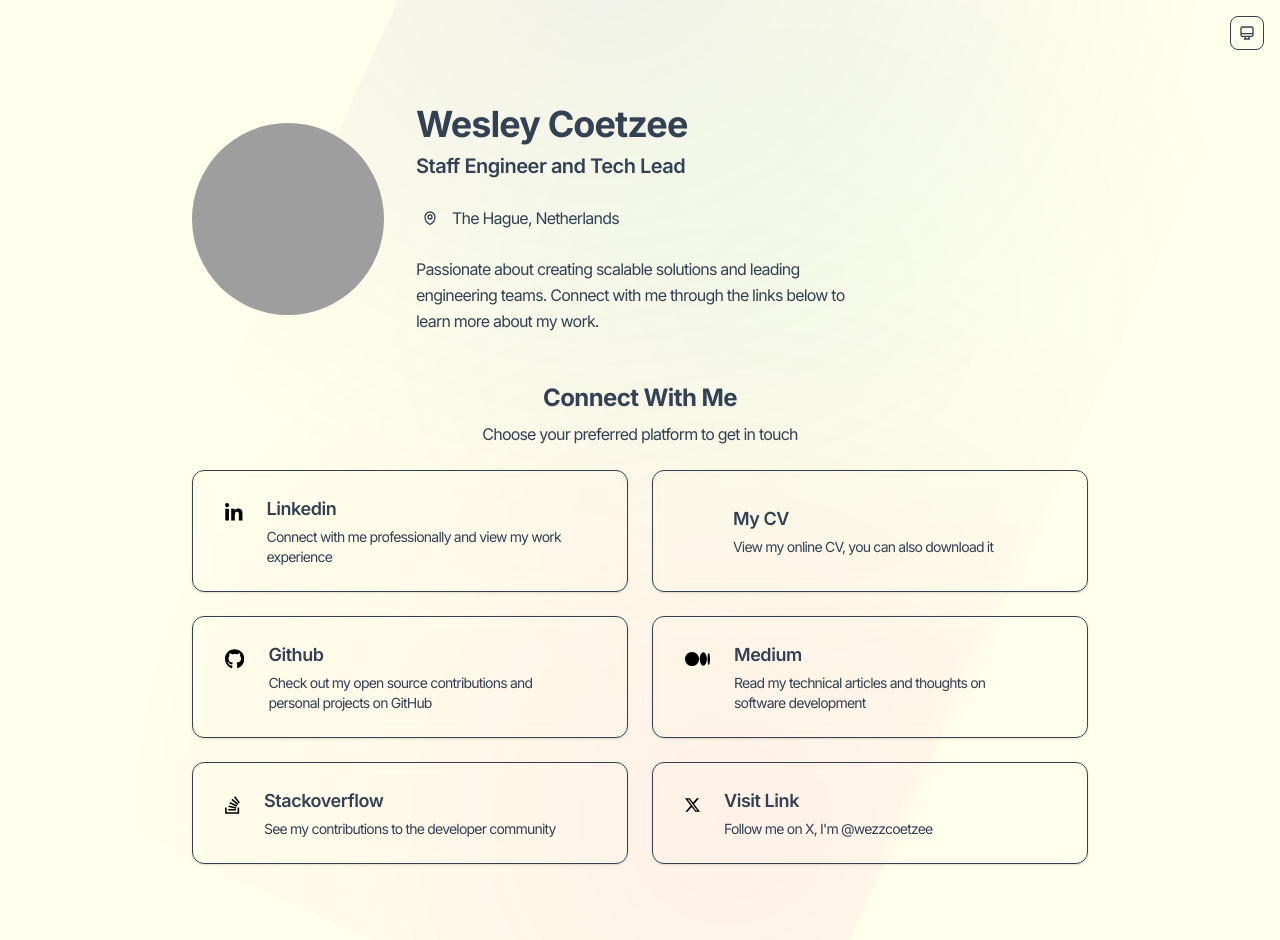
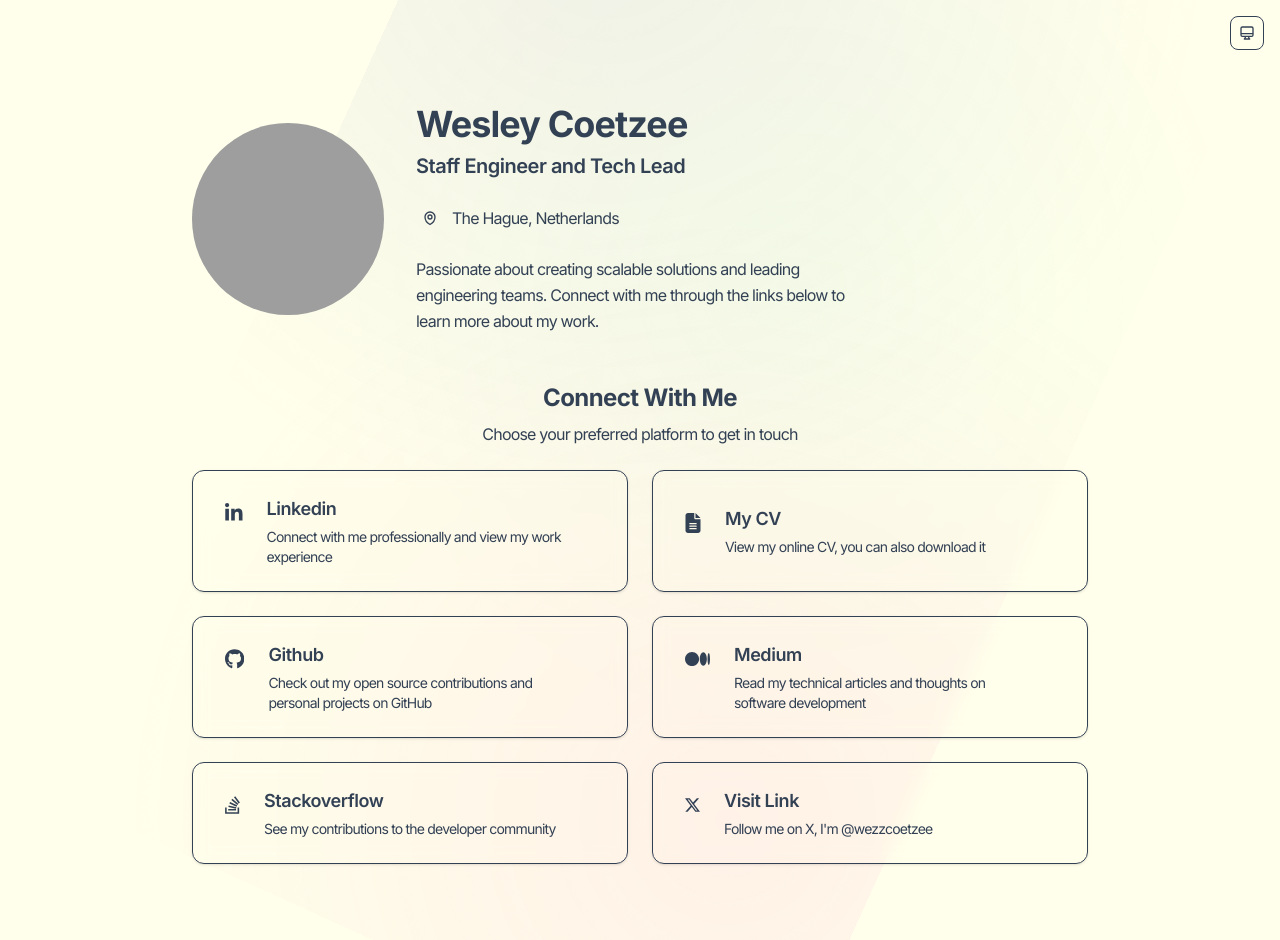
Before and after one commit to wezzcoetzee/wezzcoetzee, a Next.js app: page / in a window 1280 px wide. Shown: the top 940 px of the page. Built offline with nearby package versions, Linux system fonts and the light colour scheme; grey boxes are pictures that could not be loaded.

Commit message:
feat: dark mode for icons

```diff
--- a/src/app/page.tsx
+++ b/src/app/page.tsx
@@ -7,7 +7,7 @@ export default function Home() {
       icon: (
         <svg xmlns="http://www.w3.org/2000/svg" height="20" width="17.5" viewBox="0 0 448 512">
           <path
-            fill="black"
+            fill="currentColor"
             d="M100.3 448H7.4V148.9h92.9zM53.8 108.1C24.1 108.1 0 83.5 0 53.8a53.8 53.8 0 0 1 107.6 0c0 29.7-24.1 54.3-53.8 54.3zM447.9 448h-92.7V302.4c0-34.7-.7-79.2-48.3-79.2-48.3 0-55.7 37.7-55.7 76.7V448h-92.8V148.9h89.1v40.8h1.3c12.4-23.5 42.7-48.3 87.9-48.3 94 0 111.3 61.9 111.3 142.3V448z"
           />
         </svg>
@@ -18,7 +18,14 @@ export default function Home() {
       target: '_blank',
     },
     {
-      icon: undefined,
+      icon: (
+        <svg xmlns="http://www.w3.org/2000/svg" height="20" width="16" viewBox="0 0 384 512">
+          <path
+            fill="currentColor"
+            d="M64 0C28.7 0 0 28.7 0 64L0 448c0 35.3 28.7 64 64 64l256 0c35.3 0 64-28.7 64-64l0-288-128 0c-17.7 0-32-14.3-32-32L224 0 64 0zM256 0l0 128 128 0L256 0zM112 256l160 0c8.8 0 16 7.2 16 16s-7.2 16-16 16l-160 0c-8.8 0-16-7.2-16-16s7.2-16 16-16zm0 64l160 0c8.8 0 16 7.2 16 16s-7.2 16-16 16l-160 0c-8.8 0-16-7.2-16-16s7.2-16 16-16zm0 64l160 0c8.8 0 16 7.2 16 16s-7.2 16-16 16l-160 0c-8.8 0-16-7.2-16-16s7.2-16 16-16z"
+          />
+        </svg>
+      ),
       link: 'https://cv.wezzcoetzee.com',
       name: 'My CV',
       description: 'View my online CV, you can also download it',
@@ -28,7 +35,7 @@ export default function Home() {
       icon: (
         <svg xmlns="http://www.w3.org/2000/svg" height="20" width="19.375" viewBox="0 0 496 512">
           <path
-            fill="black"
+            fill="currentColor"
             d="M165.9 397.4c0 2-2.3 3.6-5.2 3.6-3.3 .3-5.6-1.3-5.6-3.6 0-2 2.3-3.6 5.2-3.6 3-.3 5.6 1.3 5.6 3.6zm-31.1-4.5c-.7 2 1.3 4.3 4.3 4.9 2.6 1 5.6 0 6.2-2s-1.3-4.3-4.3-5.2c-2.6-.7-5.5 .3-6.2 2.3zm44.2-1.7c-2.9 .7-4.9 2.6-4.6 4.9 .3 2 2.9 3.3 5.9 2.6 2.9-.7 4.9-2.6 4.6-4.6-.3-1.9-3-3.2-5.9-2.9zM244.8 8C106.1 8 0 113.3 0 252c0 110.9 69.8 205.8 169.5 239.2 12.8 2.3 17.3-5.6 17.3-12.1 0-6.2-.3-40.4-.3-61.4 0 0-70 15-84.7-29.8 0 0-11.4-29.1-27.8-36.6 0 0-22.9-15.7 1.6-15.4 0 0 24.9 2 38.6 25.8 21.9 38.6 58.6 27.5 72.9 20.9 2.3-16 8.8-27.1 16-33.7-55.9-6.2-112.3-14.3-112.3-110.5 0-27.5 7.6-41.3 23.6-58.9-2.6-6.5-11.1-33.3 2.6-67.9 20.9-6.5 69 27 69 27 20-5.6 41.5-8.5 62.8-8.5s42.8 2.9 62.8 8.5c0 0 48.1-33.6 69-27 13.7 34.7 5.2 61.4 2.6 67.9 16 17.7 25.8 31.5 25.8 58.9 0 96.5-58.9 104.2-114.8 110.5 9.2 7.9 17 22.9 17 46.4 0 33.7-.3 75.4-.3 83.6 0 6.5 4.6 14.4 17.3 12.1C428.2 457.8 496 362.9 496 252 496 113.3 383.5 8 244.8 8zM97.2 352.9c-1.3 1-1 3.3 .7 5.2 1.6 1.6 3.9 2.3 5.2 1 1.3-1 1-3.3-.7-5.2-1.6-1.6-3.9-2.3-5.2-1zm-10.8-8.1c-.7 1.3 .3 2.9 2.3 3.9 1.6 1 3.6 .7 4.3-.7 .7-1.3-.3-2.9-2.3-3.9-2-.6-3.6-.3-4.3 .7zm32.4 35.6c-1.6 1.3-1 4.3 1.3 6.2 2.3 2.3 5.2 2.6 6.5 1 1.3-1.3 .7-4.3-1.3-6.2-2.2-2.3-5.2-2.6-6.5-1zm-11.4-14.7c-1.6 1-1.6 3.6 0 5.9 1.6 2.3 4.3 3.3 5.6 2.3 1.6-1.3 1.6-3.9 0-6.2-1.4-2.3-4-3.3-5.6-2z"
           />
         </svg>
@@ -42,7 +49,7 @@ export default function Home() {
       icon: (
         <svg xmlns="http://www.w3.org/2000/svg" height="20" width="25" viewBox="0 0 640 512">
           <path
-            fill="black"
+            fill="currentColor"
             d="M180.5 74.3C80.8 74.3 0 155.6 0 256S80.8 437.7 180.5 437.7 361 356.4 361 256 280.2 74.3 180.5 74.3zm288.3 10.6c-49.8 0-90.2 76.6-90.2 171.1s40.4 171.1 90.3 171.1 90.3-76.6 90.3-171.1H559C559 161.5 518.6 84.9 468.8 84.9zm139.5 17.8c-17.5 0-31.7 68.6-31.7 153.3s14.2 153.3 31.7 153.3S640 340.6 640 256C640 171.4 625.8 102.7 608.3 102.7z"
           />
         </svg>
@@ -56,7 +63,7 @@ export default function Home() {
       icon: (
         <svg xmlns="http://www.w3.org/2000/svg" height="20" width="15" viewBox="0 0 384 512">
           <path
-            fill="black"
+            fill="currentColor"
             d="M290.7 311L95 269.7 86.8 309l195.7 41zm51-87L188.2 95.7l-25.5 30.8 153.5 128.3zm-31.2 39.7L129.2 179l-16.7 36.5L293.7 300zM262 32l-32 24 119.3 160.3 32-24zm20.5 328h-200v39.7h200zm39.7 80H42.7V320h-40v160h359.5V320h-40z"
           />
         </svg>
@@ -70,7 +77,7 @@ export default function Home() {
       icon: (
         <svg viewBox="0 0 24 24" height="20" width="15" xmlns="http://www.w3.org/2000/svg">
           <path
-            fill="black"
+            fill="currentColor"
             d="M18.901 1.153h3.68l-8.04 9.19L24 22.846h-7.406l-5.8-7.584-6.638 7.584H.474l8.6-9.83L0 1.154h7.594l5.243 6.932ZM17.61 20.644h2.039L6.486 3.24H4.298Z"
           />
         </svg>
```
